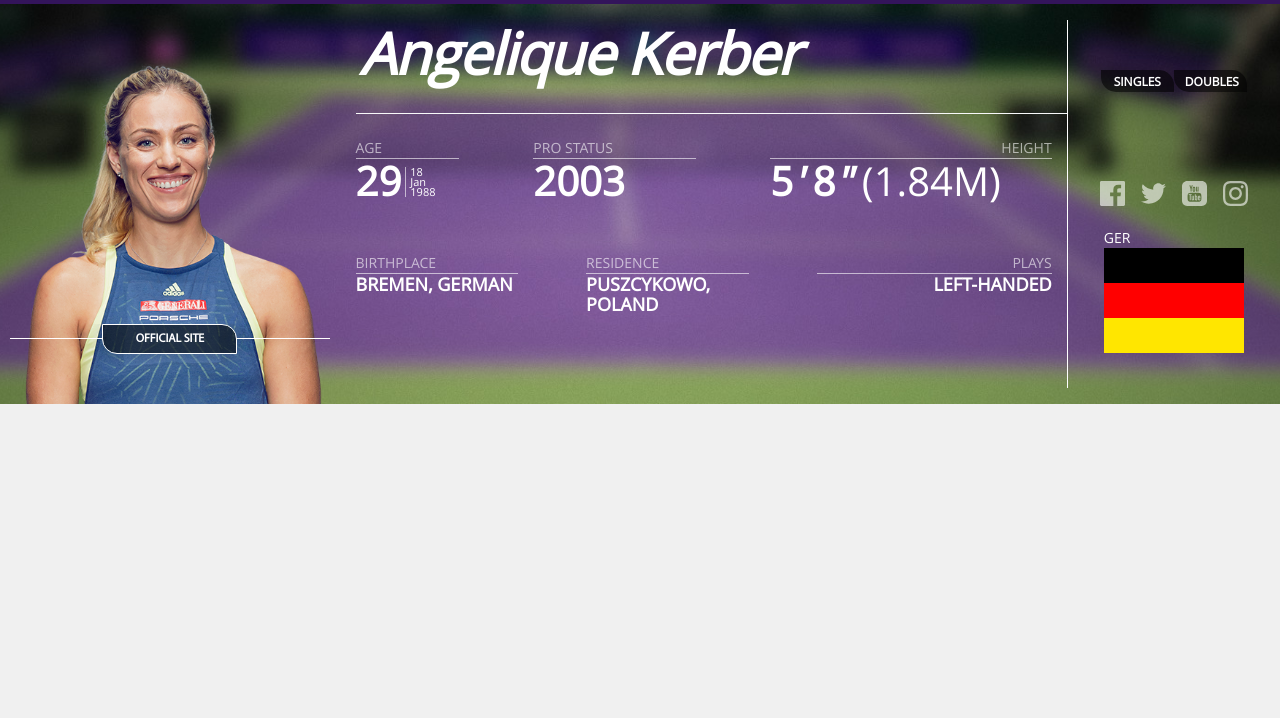
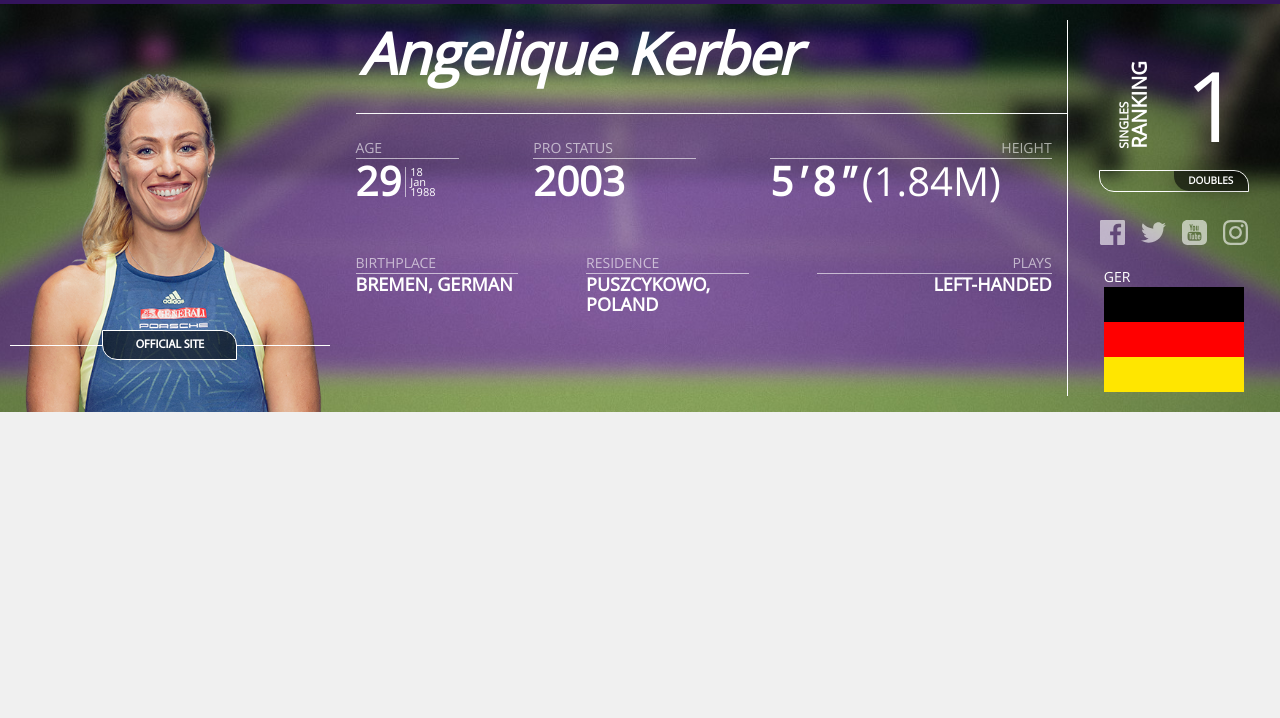
Before and after one commit to EvilSmile88/wta, a website: page build/index.html in a window 1280 px wide. Shown: the part 82-800 px from the top of the page. Drawn offline with nearby package versions, Linux system fonts and the light colour scheme.

Commit message:
build created

```diff
--- a/build/css/main.css
+++ b/build/css/main.css
@@ -170,9 +170,58 @@
 .player-flag {
   width: 140px; }
 
-.player-ranking__switcher button {
-  background-color: rgba(0, 0, 0, 0.6);
-  font-family: 'Open Sans'; }
+.player_ranking {
+  font-size: 15px; }
+  .player_ranking .ranking-number {
+    display: -webkit-box;
+    display: -ms-flexbox;
+    display: flex;
+    -webkit-box-align: center;
+        -ms-flex-align: center;
+            align-items: center;
+    line-height: normal;
+    vertical-align: middle;
+    min-height: 130px; }
+  .player_ranking .ranking-title {
+    position: absolute;
+    left: -10px;
+    -webkit-transform: rotate(-90deg);
+        -ms-transform: rotate(-90deg);
+            transform: rotate(-90deg);
+    text-transform: uppercase;
+    font-weight: bold; }
+    .player_ranking .ranking-title div:first-of-type {
+      line-height: 12px;
+      font-size: 12px; }
+    .player_ranking .ranking-title div:last-of-type {
+      line-height: 20px;
+      font-size: 20px; }
+  .player_ranking .singles-ranking, .player_ranking .doubles-ranking {
+    position: relative;
+    min-height: 100px;
+    display: -webkit-box;
+    display: -ms-flexbox;
+    display: flex;
+    -webkit-box-pack: end;
+        -ms-flex-pack: end;
+            justify-content: flex-end;
+    -webkit-box-align: center;
+        -ms-flex-align: center;
+            align-items: center; }
+  .player_ranking .doubles-ranking--hide, .player_ranking .singles-ranking--hide {
+    display: none; }
+  .player_ranking .player-ranking__switcher {
+    width: 150px;
+    border-radius: 0 15px 0 15px;
+    -webkit-box-sizing: border-box;
+            box-sizing: border-box;
+    border: 1px solid white; }
+    .player_ranking .player-ranking__switcher button[id="singles-ranking__btn"] {
+      visibility: hidden; }
+    .player_ranking .player-ranking__switcher button {
+      font-size: 10px;
+      background-color: rgba(0, 0, 0, 0.6);
+      font-family: 'Open Sans'; }
 
 .player-card__info .info-title {
   color: rgba(255, 255, 255, 0.6);
@@ -210,6 +259,9 @@
     font-size: 3em; } }
 
 @media (max-width: 767.98px) {
+  .player-card__other > .row {
+    padding-bottom: 15px;
+    border-bottom: 1px solid white; }
   .player-card {
     font-size: 14px; }
     .player-card .info-title {
--- a/build/index.html
+++ b/build/index.html
@@ -204,15 +204,15 @@
 <!--main start-->
 <main>
 <section class="player-card w-100 container">
+    <div class="row d-block d-md-none">
+        <div class="col-12">
+            <div class="d-flex w-100 d-md-none px-1 ">
+                <h2 class="w-100 text-center m-0"><i>Angelique Kerber</i></h2>
+            </div>
+        </div>
+    </div>
     <div class="row">
         <div class="col-sm-12 col-lg-10 order-1 order-sm-1 order-lg-0">
-            <div class="row d-block d-md-none">
-                <div class="col-12">
-                    <div class="d-flex w-100 d-md-none p-1 py-lg-3">
-                        <h2 class="w-100 text-center"><i>Angelique Kerber</i></h2>
-                    </div>
-                </div>
-            </div>
             <div class="row main-row">
                 <div class="player-card__photo col-6 col-lg-4 pl-0 ">
                     <img src="img/player_photo.png" title="player_photo" alt="player_photo" width="100%">
@@ -260,12 +260,26 @@
                 </div>
             </div>
         </div>
-        <div class="player-card__other col-sm-12 col-lg-2 p-2 my-lg-3 container">
-            <div class="row m-2 h-100 flex-wrap flex-row flex-lg-column align-items-center justify-content-between justify-content-md-around">
+        <div class="player-card__other col-sm-12 col-lg-2 p-2 mb-4 my-lg-3 container">
+            <div class="row m-0 m-md-2 h-100 flex-wrap flex-row flex-lg-column align-items-center justify-content-between justify-content-md-around">
                 <div class="player_ranking">
-                    <div class="w-100 player-ranking__switcher d-flex justify-content-between">
-                        <button type="button" class="btn wta-primary-button w-50 text-uppercase">Singles</button>
-                        <button type="button" class="btn wta-primary-button w-50 text-uppercase">Doubles</button>
+                    <div class="px-2 singles-ranking">
+                        <div class="ranking-title">
+                            <div>Singles</div>
+                            <div>Ranking</div>
+                        </div>
+                        <span id="ranking-number--singles" class="ranking-number">1</span>
+                    </div>
+                    <div class="px-2 doubles-ranking doubles-ranking--hide">
+                        <div class="ranking-title">
+                            <div>Doubles</div>
+                            <div>Ranking</div>
+                        </div>
+                        <span id="ranking-number--doubles" class="ranking-number">100</span>
+                    </div>
+                    <div class="player-ranking__switcher d-flex justify-content-between">
+                        <button type="button" onClick="setSinglesRanking()" id="singles-ranking__btn" class="btn wta-primary-button w-50 text-uppercase">Singles</button>
+                        <button type="button" onClick="setDoublesRanking()" id="doubles-ranking__btn" class="btn wta-primary-button w-50 text-uppercase">Doubles</button>
                     </div>
                 </div>
                 <div class="d-flex flex-column align-items-center">
@@ -525,5 +539,6 @@
 <script src="./js/bootstrap.min.js"></script>
 <script src="./js/index.js"></script>
 <script src="./js/header.js"></script>
+<script src="./js/player-card.js"></script>
 </body>
 </html>
--- a/build/js/header.js
+++ b/build/js/header.js
@@ -6,8 +6,8 @@ function mobileToggleSearchMode() {
   $('.navbar [aria-expanded=true]').click();
 }
 
-$('nav .dropdown').hover(function() {
-  $(this).find('.dropdown-menu').stop(true, true).delay(100).fadeIn(200);
-}, function() {
-  $(this).find('.dropdown-menu').stop(true, true).delay(100).fadeOut(200);
-});
+// $('nav .dropdown').hover(function() {
+//   $(this).find('.dropdown-menu').stop(true, true).delay(100).fadeIn(200);
+// }, function() {
+//   $(this).find('.dropdown-menu').stop(true, true).delay(100).fadeOut(200);
+// });
--- a/build/js/player-card.js
+++ b/build/js/player-card.js
@@ -0,0 +1,28 @@
+function setSinglesRanking() {
+  $('button[id="singles-ranking__btn"]').css("visibility","hidden");
+  $('button[id="doubles-ranking__btn"]').css("visibility","visible");
+  $('.player_ranking .singles-ranking').removeClass("singles-ranking--hide")
+  $('.player_ranking .doubles-ranking').addClass("doubles-ranking--hide")
+}
+function setDoublesRanking() {
+  $('button[id="doubles-ranking__btn"]').css("visibility","hidden");
+  $('button[id="singles-ranking__btn"]').css("visibility","visible");
+  $('.player_ranking .singles-ranking').addClass("singles-ranking--hide")
+  $('.player_ranking .doubles-ranking').removeClass("doubles-ranking--hide")
+}
+
+function setNumberFontSize(id) {
+  var $quote = $(id);
+
+  var $numChar = $quote.text().length;
+  var $size;
+  if($numChar === 1) {
+    $size = '6.5em'
+  } else {
+    $size = 6.5/(0.7*$numChar) +'em';
+  }
+  $quote.css("font-size", $size)
+};
+
+setNumberFontSize('#ranking-number--doubles');
+setNumberFontSize('#ranking-number--singles');
```
